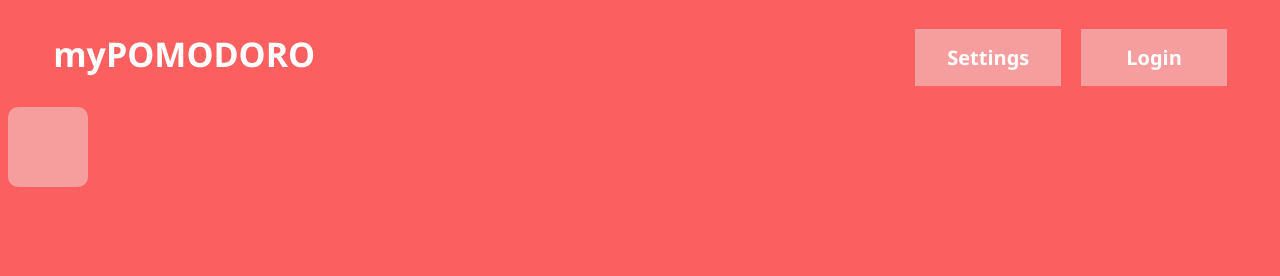
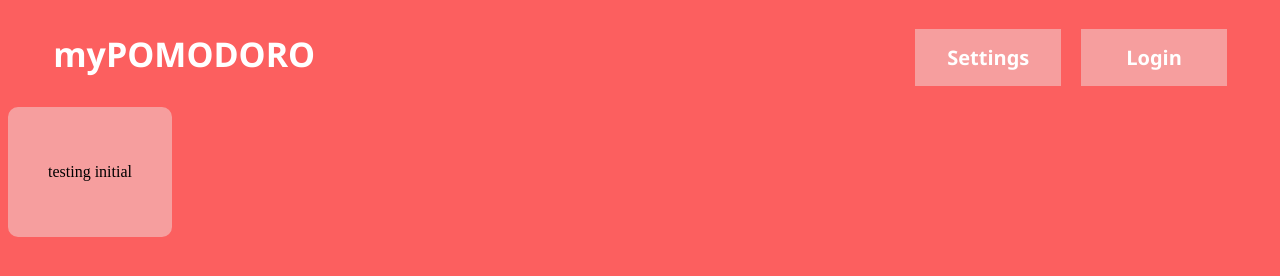
Before and after one commit to dtsering2/phase1project, a plain HTML site: page index.html in a window 1280 px wide. Drawn offline with Linux system fonts and the light colour scheme.

Commit message:
second test

```diff
--- a/index.html
+++ b/index.html
@@ -64,7 +64,7 @@
     padding-right:50px;
     padding-left:50px;-->
 <div id = "timerContainer">
-
+<p> testing initial</p>
 </div>
 
 
```
